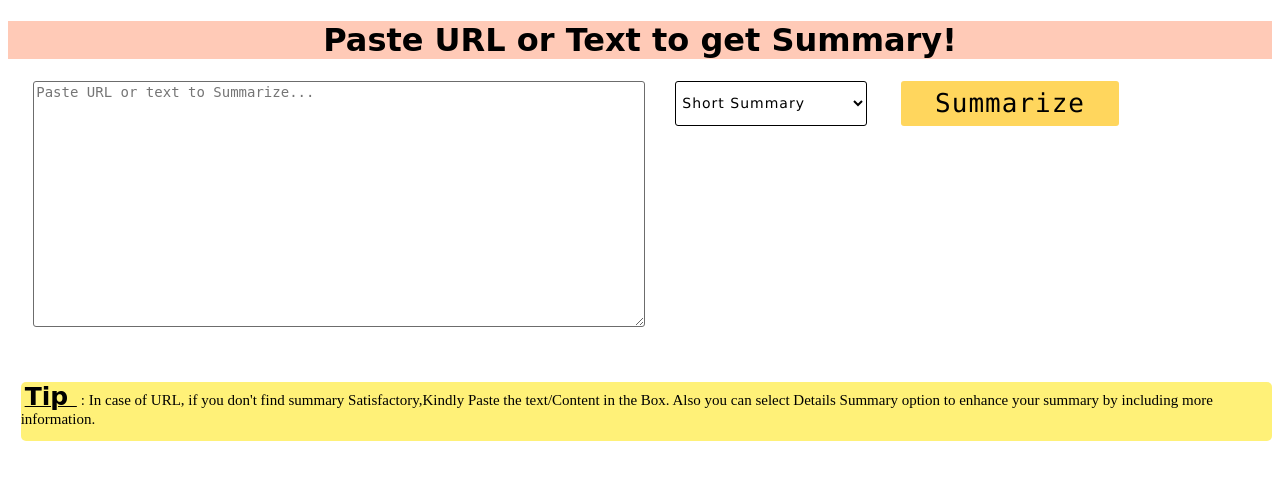
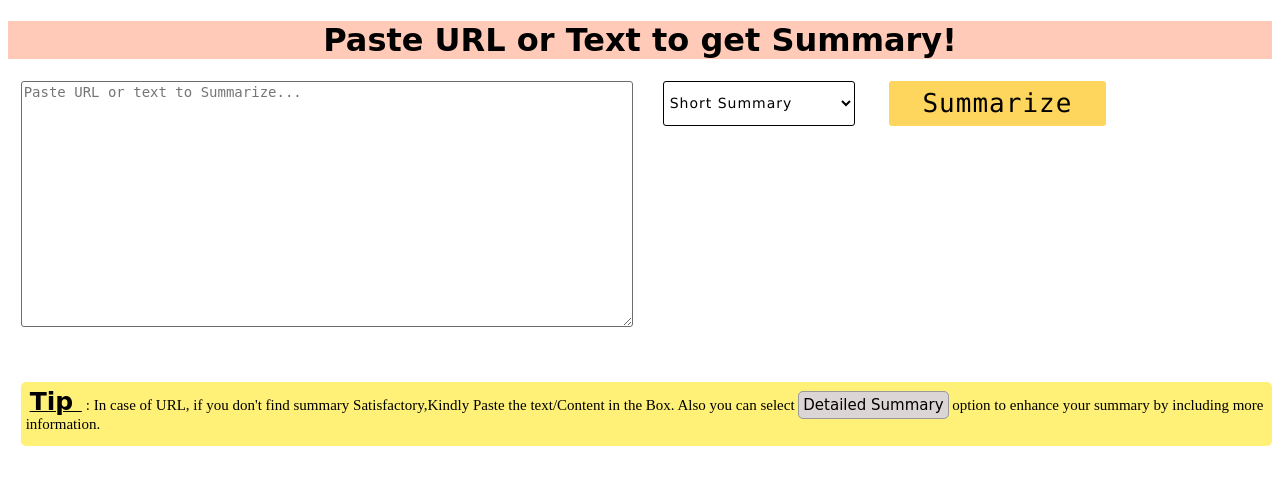
Before and after one commit to srajan123/Project-1_Text-Summarizer, a Flask app: page / in a window 1280 px wide. Shown: the top 485 px of the page. Run offline with Flask 2, Linux system fonts and the light colour scheme.

Commit message:
make it better

```diff
--- a/Desktop/hero/app.py
+++ b/Desktop/hero/app.py
@@ -24,22 +24,20 @@ def analyze():
 		rend = render_template('index2.html',rawe=protext[0],title=protext[1],lists=protext[2],key=session['key'])
 		return rend
 
-
+@app.route('/indexnew')
+def indexnew():
+	config = pdfkit.configuration(wkhtmltopdf='./bin/wkhtmltopdf')
+	render = render_template('pdf.html',para=session['para'],title=session['title'],lists=session['lists'],key=session['key'])
+	pdf = pdfkit.from_string(render, False, configuration=config)
+	response = make_response(pdf)
+	response.headers['Content-Type'] = 'application/pdf'
+	response.headers['Content-Disposition'] = 'attachment; filename=summary.pdf'
+	return (response)
 @app.route('/pdf',methods=['GET','POST'])
 def pdf():
 	if request.method == 'POST':
-		kewy = session['key']
-		title = session['title']
-		para = session['para']
-		lists = session['lists']
-		config = pdfkit.configuration(wkhtmltopdf='./bin/wkhtmltopdf')
-		render = render_template('pdf.html',para=para,title=title,lists=lists,key=kewy)
-		pdf = pdfkit.from_string(render, False, configuration=config)
 
-		response = make_response(pdf)
-		response.headers['Content-Type'] = 'application/pdf'
-		response.headers['Content-Disposition'] = 'attachment; filename=summary.pdf'
-	return response
+		return (redirect(url_for('indexnew')))
 
 
 if __name__ == '__main__':
--- a/Desktop/hero/templates/index1.html
+++ b/Desktop/hero/templates/index1.html
@@ -35,7 +35,7 @@
 <body>
 <center><h1 style="font-family: Comic Sans MS;text-decoration: none;background-color: #ffcab7;">Paste URL or Text to get Summary!</h1></center>
 
- <form method="POST" action="/success" style="margin-left: 2%;">
+ <form method="POST" action="/success" style="margin-left: 1%;">
          <textarea style="font-size: 14px;" name="raw" rows="15" cols="70" placeholder="Paste URL or text to Summarize..." required="true"></textarea>
          <select style="width:15%;position: absolute;" class="dif" id="cars" name="typesum">
 			  <option value="ss">Short Summary</option>
@@ -45,6 +45,6 @@
           <button name="sub" style="position: absolute;margin-left: 20%;" type="submit">Summarize</button>
  </form>
 <br><br>
- <p  style="margin-bottom: 3%; margin-left: 1%;font-size: 15px;padding-bottom: 1%;font-family:'Avantgarde, TeX Gyre Adventor, URW Gothic L, sans-serif';background-color: #ffed4ec2;border-radius:5px;"><b><u><span style="font-family:cursive;border-radius: 3px;padding: 4px;font-size: 25px;"> Tip </span></u></b>: In case of URL, if you don't find summary Satisfactory,Kindly Paste the text/Content in the Box. Also you can select <span>Details Summary</</span> option to enhance your summary by including more information.</p>
+ <p  style="margin-bottom: 3%;padding: 5px; margin-left: 1%;font-size: 15px;padding-bottom: 1%;font-family:'Avantgarde, TeX Gyre Adventor, URW Gothic L, sans-serif';background-color: #ffed4ec2;border-radius:5px;"><b><u><span style="font-family:cursive;border-radius: 3px;padding: 4px;font-size: 25px;"> Tip </span></u></b>: In case of URL, if you don't find summary Satisfactory,Kindly Paste the text/Content in the Box. Also you can select <span style="font-family: cursive;background-color: #dbd5d5;padding: 4px;border: 1px solid #999999;border-radius: 5px;">Detailed Summary</span> option to enhance your summary by including more information.</p>
 </body>
 </html>
--- a/Desktop/hero/templates/index2.html
+++ b/Desktop/hero/templates/index2.html
@@ -46,7 +46,7 @@
 <body>
 <center><h1 style="font-family: Comic Sans MS;text-decoration: none;background-color: #ffcab7;">Paste URL or Text to get Summary!</h1></center>
 <div>
- <form method="POST" action="/success" style="margin-left: 2%;">
+ <form method="POST" action="/success" style="margin-left: 1%;">
          <textarea style="font-size: 14px;" name="raw" rows="15" cols="70" placeholder="Paste URL or text to Summarize..." required="true"></textarea>
          <select style="width:15%;position: absolute;" class="dif" id="cars" name="typesum">
 			  <option value="ss">Short Summary</option>
@@ -59,11 +59,11 @@
 
 </div>
 <br><br>
-<form style="margin-bottom: 7%;text-align: center;margin-top: -1%;"  method="POST" action="/pdf">
+<form style="margin-bottom: 4%;text-align: center;margin-top: -1%;"  method="POST" action="/pdf">
 	          <button id="butt2" name="sub2" type="submit">Save as PDF</button>
 </form>
  <br>
- <p  style="margin-bottom: 3%; margin-left: 1%;margin-top: -3%;font-size: 15px;padding-bottom: 1%;font-family:'Avantgarde, TeX Gyre Adventor, URW Gothic L, sans-serif';background-color: #ffed4ec2;border-radius:5px;"><b><u><span style="font-family:cursive;border-radius: 3px;padding: 4px;font-size: 25px;"> Tip </span></u></b>: In case of URL, if you don't find summary Satisfactory,Kindly Paste the text/Content in the Box. Also you can select <span>Details Summary</</span> option to enhance your summary by including more information.</p>
+
 	 <div>
 
 		 <div style="border:1px solid black;border-radius: 7px;">
```
